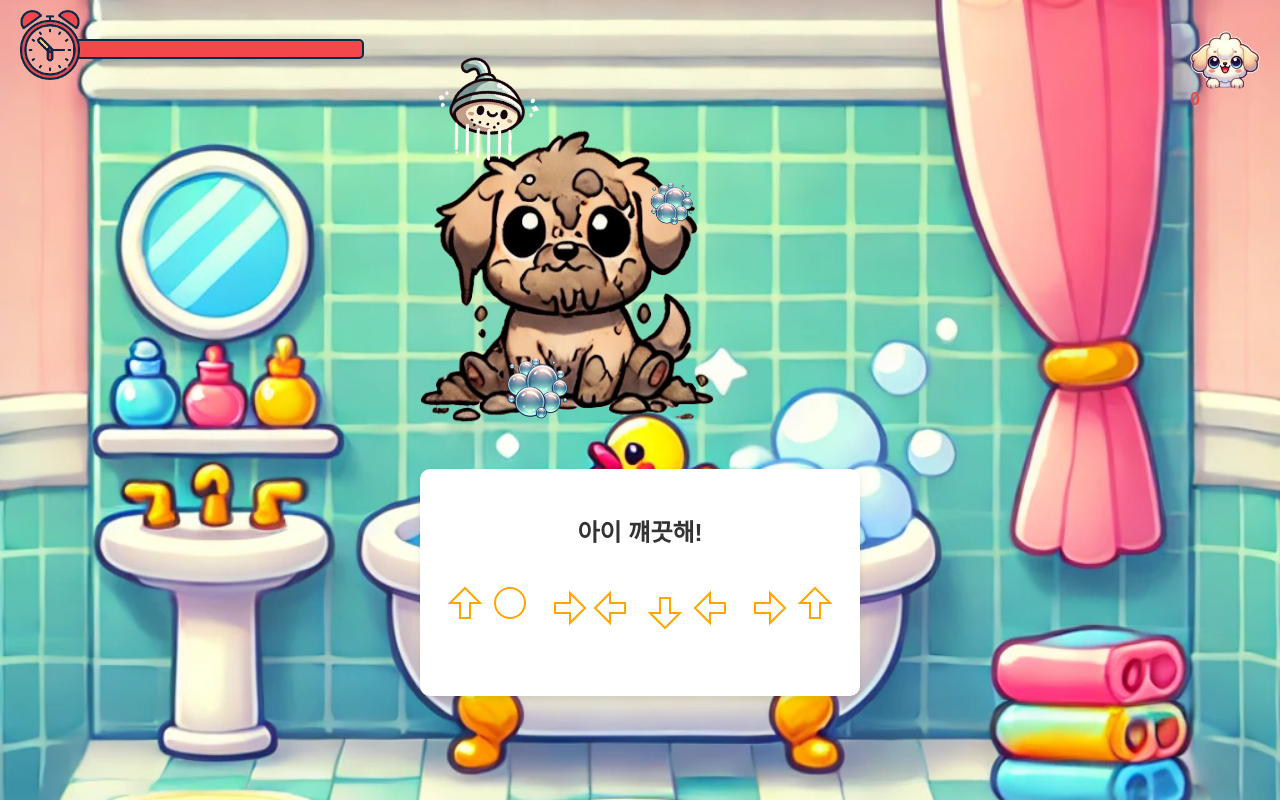
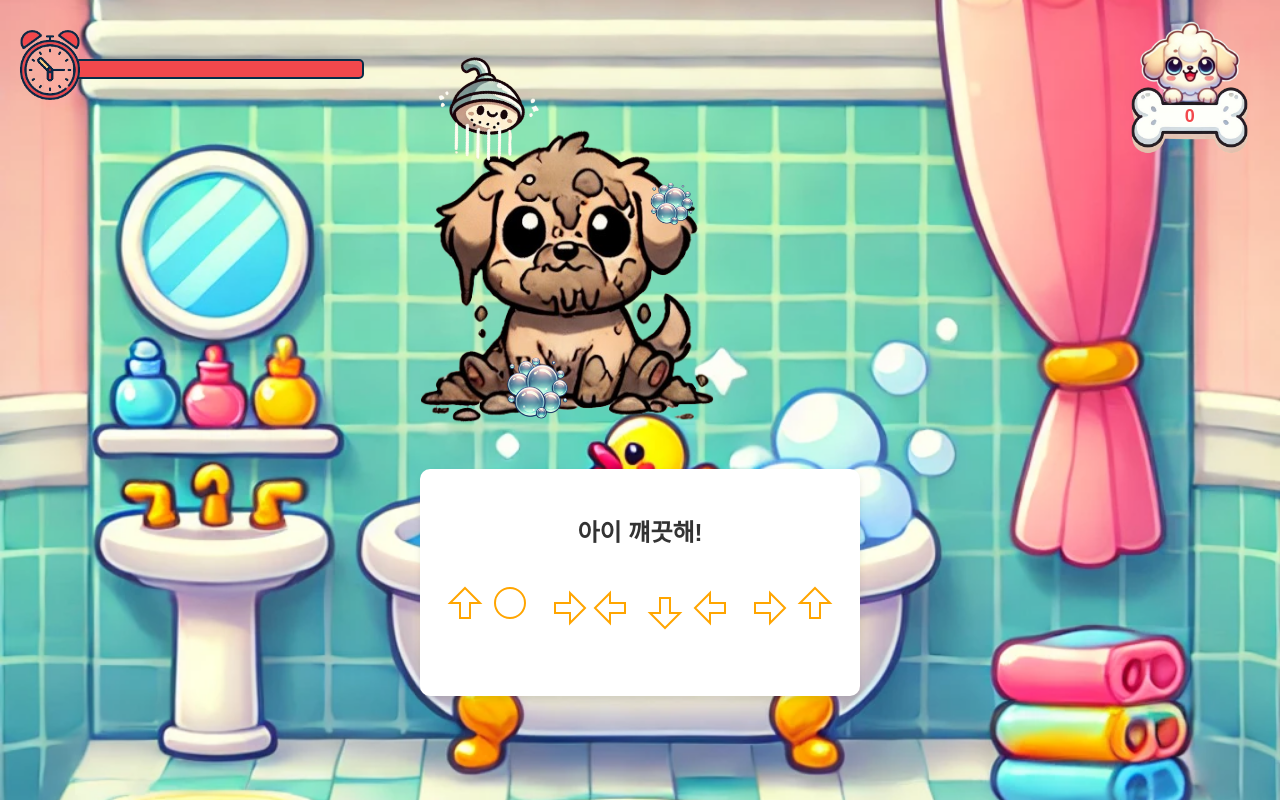
Before and after one commit to happyDDang/client, a Vue app: page / in a window 1280 px wide. Both pictures are taken after a click on the link "GAME START!". Built offline with nearby package versions, Linux system fonts and the light colour scheme.

Commit message:
style: 점수 스타일 적용

```diff
--- a/src/pages/index.css
+++ b/src/pages/index.css
@@ -17,7 +17,7 @@ body {
 }
 .timer-container {
   position: fixed;
-  top: 10px;
+  top: 30px;
   left: 10px;
   width: 400px;
 }
@@ -150,16 +150,39 @@ body {
 /* 나머지 스타일 */
 .score-container {
   position: fixed;
-  top: 30px;
-  right: 20px;
+  top: 20px;
+  right: 60px;
   font-size: 18px;
   font-weight: bold;
   color: #F2484C;
+  width: 80px;
+  height: 100px;
+}
+.score-box{
+  position: relative;
   display:flex;
   flex-direction: column;
+  width: 80px;
+  height: 100px;
 }
 .score-dog{
-  width: 70px;
+  width: 100px;
+  position: absolute;
+  z-index:4;
+  top: 0;
+}
+.score-bone{
+  width: 150px;
+  position: absolute;
+  z-index: 3;
+  top: 26%;
+  right: -57%;
+}
+.score-text{
+  position: absolute;
+  z-index: 4;
+  top: 86%;
+  left: 56%;
 }
 .key-list-container {
   margin-top: 40px;
--- a/src/pages/index.vue
+++ b/src/pages/index.vue
@@ -21,8 +21,11 @@
           </div>
         </div>
         <div class="score-container">
-          <img :src="ScoreDog" class="score-dog" />
-          <div>{{ score }}</div>
+          <div class="score-box">
+            <img :src="ScoreDog" class="score-dog" />
+            <img :src="Bone" class="score-bone" />
+            <div class="score-text">{{ score }}</div>
+          </div>
         </div>
         <div class="image-container">
           <div>
@@ -133,6 +136,7 @@ import ShowerHead from '../assets/shower_head.png';
 import Bubble from '../assets/bubble.png';
 import Logo from '../assets/logo.png';
 import ScoreDog from '../assets/score_dog.png';
+import Bone from '../assets/bone.png';
 
 const router = useRouter();
 
```
